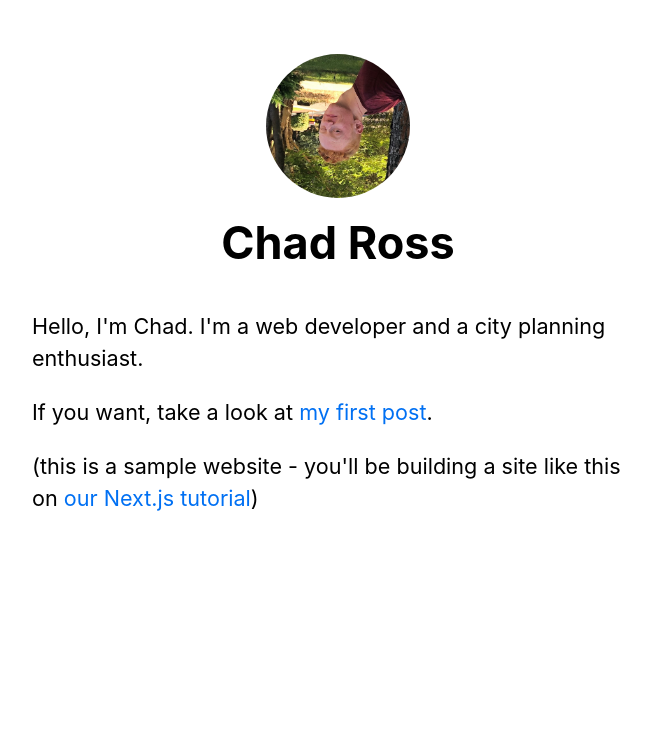
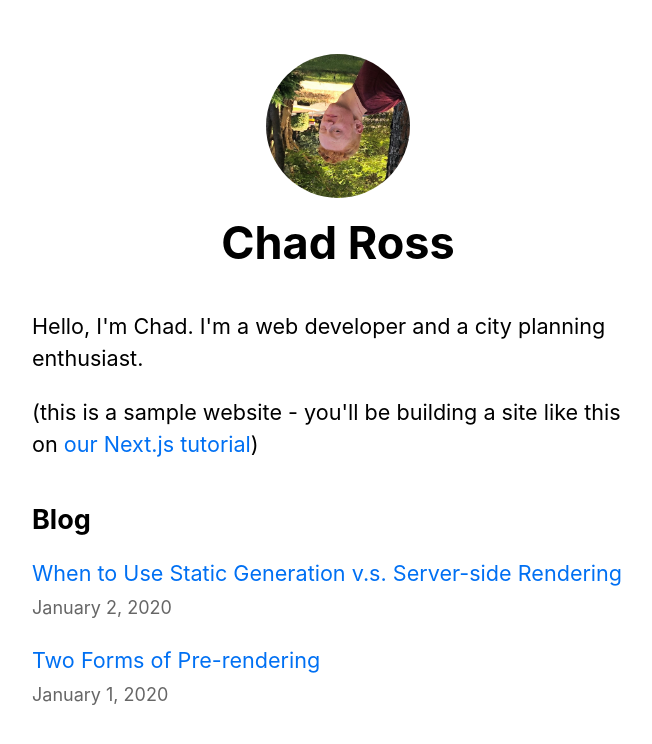
Before and after one commit to cross20/frolf-companion, a Next.js app: page / in a window 1280 px wide. Shown: the top 744 px of the page, without its empty margins (302-954 px from the left). Built offline with nearby package versions, Linux system fonts and the light colour scheme.

Commit message:
Implement dynamic routes to handle each blog post

```diff
--- /dev/null
+++ b/components/date.js
@@ -0,0 +1,6 @@
+import { parseISO, format } from "date-fns";
+
+export default function Date({ dateString }) {
+    const date = parseISO(dateString)
+    return <time dateTime={dateString}>{format(date, 'LLLL d, yyyy')}</time>
+}
--- /dev/null
+++ b/lib/posts.js
@@ -0,0 +1,73 @@
+import fs from 'fs'
+import path from 'path'
+import matter from 'gray-matter'
+import { remark } from 'remark'
+import html from 'remark-html'
+
+const postsDirectory = path.join(process.cwd(), 'posts')
+
+export function getSortedPostsData() {
+    // get file name under /posts
+    const fileNames = fs.readdirSync(postsDirectory)
+    const allPostsData = fileNames.map(fileName => {
+        // Remove ".md" from file name to get id
+        const id = fileName.replace(/\.md$/, '')
+
+        // Read markdown file as string
+        const fullPath = path.join(postsDirectory, fileName)
+        const fileContents = fs.readFileSync(fullPath, 'utf8')
+
+        // Use gray-matter to parse the post metadata section
+        const matterResult = matter(fileContents)
+
+        return {
+            id,
+            ...matterResult.data
+        }
+    })
+
+    // Sort posts by date
+    return allPostsData.sort(({ date: a }, { date: b }) => {
+        console.log(`This is a: ${a}. This is b: ${b}.`);
+        if (a < b) {
+            return 1
+        } else if (a > b) {
+            return -1
+        } else {
+            return 0
+        }
+    })
+}
+
+export function getAllPostIds() {
+    const fileNames = fs.readdirSync(postsDirectory)
+
+    return fileNames.map(fileName => {
+        return {
+            params: {
+                id: fileName.replace(/\.md$/, '')
+            }
+        }
+    })
+}
+
+export async function getPostData(id) {
+    const fullPath = path.join(postsDirectory, `${id}.md`)
+    const fileContents = fs.readFileSync(fullPath, 'utf8')
+
+    // Use gray-matter to parse the post metadata section
+    const matterResult = matter(fileContents)
+
+    // Use remark to convert markdown into HTML string
+    const processedContent = await remark()
+        .use(html)
+        .process(matterResult.content)
+    const contentHtml = processedContent.toString()
+
+    // Combine the data with the id and contentHtml
+    return {
+        id,
+        contentHtml,
+        ...matterResult.data
+    }
+}
--- a/package.json
+++ b/package.json
@@ -9,9 +9,13 @@
     "lint": "next lint"
   },
   "dependencies": {
+    "date-fns": "^2.28.0",
+    "gray-matter": "^4.0.3",
     "next": "12.1.4",
     "react": "18.0.0",
-    "react-dom": "18.0.0"
+    "react-dom": "18.0.0",
+    "remark": "^14.0.2",
+    "remark-html": "^15.0.1"
   },
   "devDependencies": {
     "eslint": "8.12.0",
--- /dev/null
+++ b/pages/404.js
@@ -0,0 +1,5 @@
+export default function Custom404() {
+    return (
+        <h1>404 - Page Not Found</h1>
+    )
+}
--- a/pages/api/hello.js
+++ b/pages/api/hello.js
@@ -1,5 +1,5 @@
 // Next.js API route support: https://nextjs.org/docs/api-routes/introduction
 
 export default function handler(req, res) {
-  res.status(200).json({ name: 'John Doe' })
+  res.status(200).json({ text: 'Hello' })
 }
--- a/pages/index.js
+++ b/pages/index.js
@@ -2,8 +2,19 @@
 import Link from 'next/link'
 import Layout, { siteTitle } from '../components/layout'
 import utilStyles from '../styles/utils.module.css'
+import { getSortedPostsData } from '../lib/posts'
+import Date from '../components/date'
 
-export default function Home() {
+export async function getStaticProps() {
+  const allPostsData = getSortedPostsData()
+  return {
+    props: {
+      allPostsData
+    }
+  }
+}
+
+export default function Home({ allPostsData }) {
   return (
     <Layout home>
         <Head>
@@ -12,17 +23,26 @@
         <section className={utilStyles.headingMd}>
           <p>Hello, I'm Chad. I'm a web developer and a city planning enthusiast.</p>
           <p>
-            If you want, take a look at{' '}
-            <Link href="/posts/first-post">
-              <a>my first post</a>
-            </Link>
-            .
-          </p>
-          <p>
             (this is a sample website - you'll be building a site like this on {' '}
             <a href="https://nextjs.org/learn">our Next.js tutorial</a>)
           </p>
         </section>
+        <section className={`${utilStyles.headingMd} ${utilStyles.padding1px}`}>
+          <h2 className={utilStyles.headingLg}>Blog</h2>
+          <ul className={utilStyles.list}>
+            {allPostsData.map(({ id, date, title }) => (
+              <li className={utilStyles.listItem} key={id}>
+                <Link href={`/posts/${id}`}>
+                  <a>{title}</a>
+                </Link>
+                <br/>
+                <small className={utilStyles.lightText}>
+                  <Date dateString={date} />
+                </small>
+              </li>
+            ))}
+          </ul>
+        </section>
     </Layout>
   )
 }
--- /dev/null
+++ b/posts/pre-rendering.md
@@ -0,0 +1,11 @@
+---
+title: 'Two Forms of Pre-rendering'
+date: '2020-01-01'
+---
+
+Next.js has two forms of pre-rendering: **Static Generation** and **Server-side Rendering**. The difference is in **when** it generates the HTML for a page.
+
+- **Static Generation** is the pre-rendering method that generates the HTML at **build time**. The pre-rendered HTML is then _reused_ on each request.
+- **Server-side Rendering** is the pre-rendering method that generates the HTML on **each request**.
+
+Importantly, Next.js lets you **choose** which pre-rendering form to use for each page. You can create a "hybrid" Next.js app by using Static Generation for most pages and using Server-side Rendering for others.
--- /dev/null
+++ b/posts/ssg-ssr.md
@@ -0,0 +1,19 @@
+---
+title: 'When to Use Static Generation v.s. Server-side Rendering'
+date: '2020-01-02'
+---
+
+We recommend using **Static Generation** (with and without data) whenever possible because your page can be built once and served by CDN, which makes it much faster than having a server render the page on every request.
+
+You can use Static Generation for many types of pages, including:
+
+- Marketing pages
+- Blog posts
+- E-commerce product listings
+- Help and documentation
+
+You should ask yourself: "Can I pre-render this page **ahead** of a user's request?" If the answer is yes, then you should choose Static Generation.
+
+On the other hand, Static Generation is **not** a good idea if you cannot pre-render a page ahead of a user's request. Maybe your page shows frequently updated data, and the page content changes on every request.
+
+In that case, you can use **Server-Side Rendering**. It will be slower, but the pre-rendered page will always be up-to-date. Or you can skip pre-rendering and use client-side JavaScript to populate data.
```
Also changed, not shown: pages/posts/[id].js (added, +39 -0 lines), pages/posts/first-post.js (deleted, +0 -17 lines), 1 other file (tests, documents, lock files or other folders).
